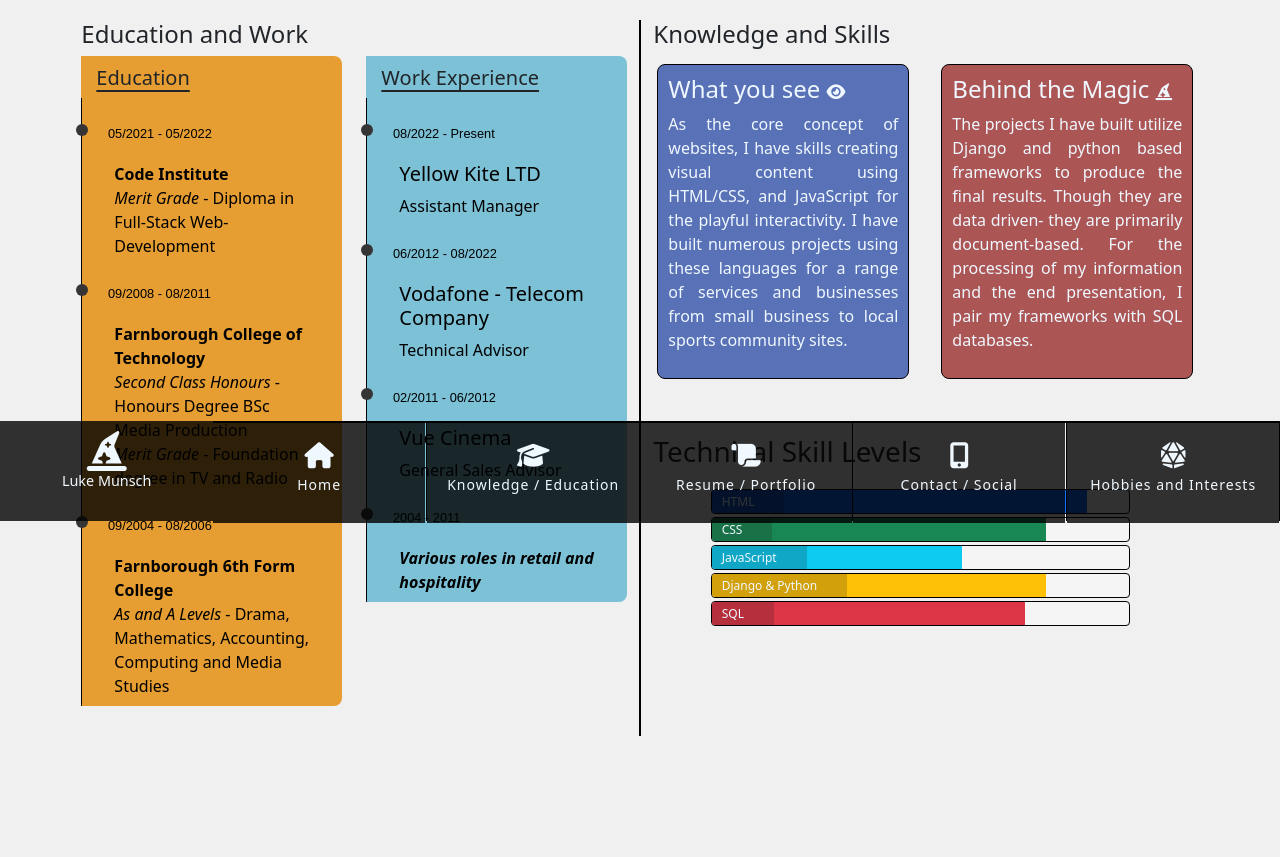
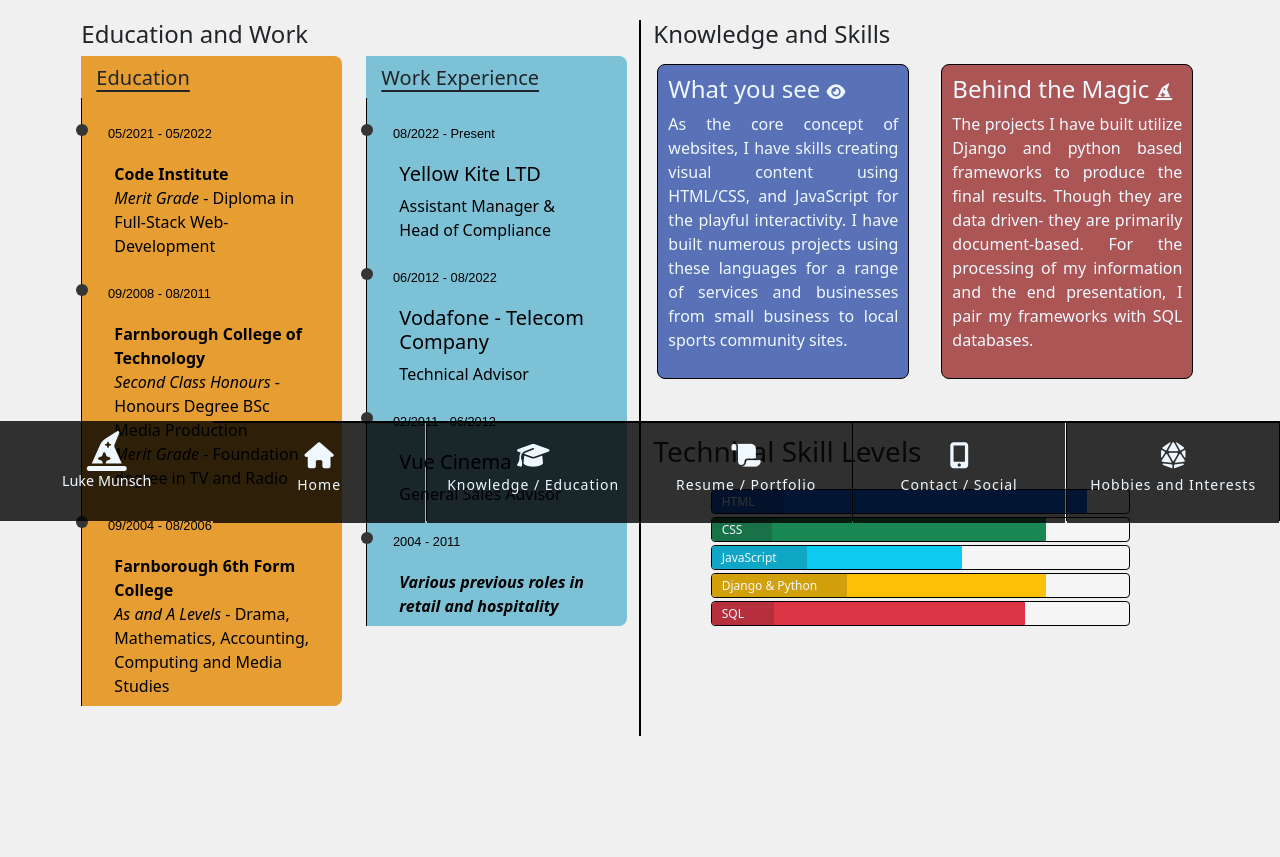
Before and after one commit to lukemunsch/professional-portfolio, a Django app: page /education/ in a window 1280 px wide. Shown: the part 279-1136 px from the top of the page. Run offline with Django 3.2, Linux system fonts and the light colour scheme; some libraries are stand-ins or nearby versions; some web fonts are replaced.

Commit message:
Updating the job title for emploment section

```diff
--- a/education/templates/education/education.html
+++ b/education/templates/education/education.html
@@ -60,7 +60,8 @@
             <h5 class="ed-work-title text-underline">Work Experience</h5>
             <div class="work-item" data-dates="08/2022 - Present">
               <h5>Yellow Kite LTD</h5>
-              <p>Assistant Manager</p>
+              <p>Assistant Manager &</p>
+              <p>Head of Compliance</p>
             </div>
             <div class="work-item" data-dates="06/2012 - 08/2022">
               <h5>Vodafone - Telecom Company</h5>
@@ -73,7 +74,7 @@
             <div class="work-item pb-2" data-dates="2004 - 2011">
               <p>
                 <strong
-                  ><em>Various roles in retail and hospitality</em></strong
+                  ><em>Various previous roles in retail and hospitality</em></strong
                 >
               </p>
             </div>
```
